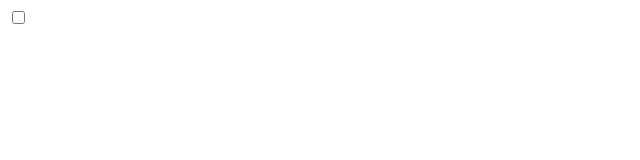
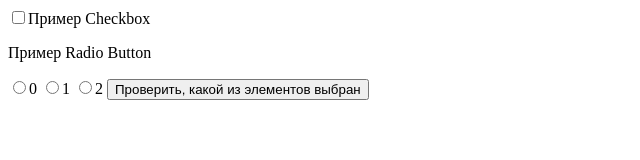
Before and after one commit to AElinevich/JSPracti-e, a plain HTML site: page Checkbox/index.html in a window 1280 px wide. Shown: the whole page, without its empty margins (0-640 px from the left). Drawn offline with Linux system fonts and the light colour scheme.

Commit message:
create radio button

```diff
--- a/Checkbox/index.html
+++ b/Checkbox/index.html
@@ -6,8 +6,12 @@
     <title>Document</title>
 </head>
 <body>
-<input type="checkbox" id="one" onchange="funcOne()">
-
+<input type="checkbox" id="one" onchange="funcOne()">Пример Checkbox
+<p>Пример Radio Button</p>
+<input type="radio" name="r1" value="5">0
+<input type="radio" name="r1" value="53">1
+<input type="radio" name="r1" value="535">2
+<button onclick="funcTwo()">Проверить, какой из элементов выбран</button>
 <script src="./main.js"></script>
 </body>
 </html>
--- a/Checkbox/main.js
+++ b/Checkbox/main.js
@@ -8,3 +8,13 @@ if (checkbox.checked) {
     console.log('Не выбран');
 
 }};
+
+function funcTwo() {
+    const radioBtn = document.getElementsByName('r1');
+    for(let i = 0; i < radioBtn.length; i++) {
+        if(radioBtn[i].checked) {
+            console.log('Выбран ' + i + ' элемент');
+        }
+    }
+
+}
```
